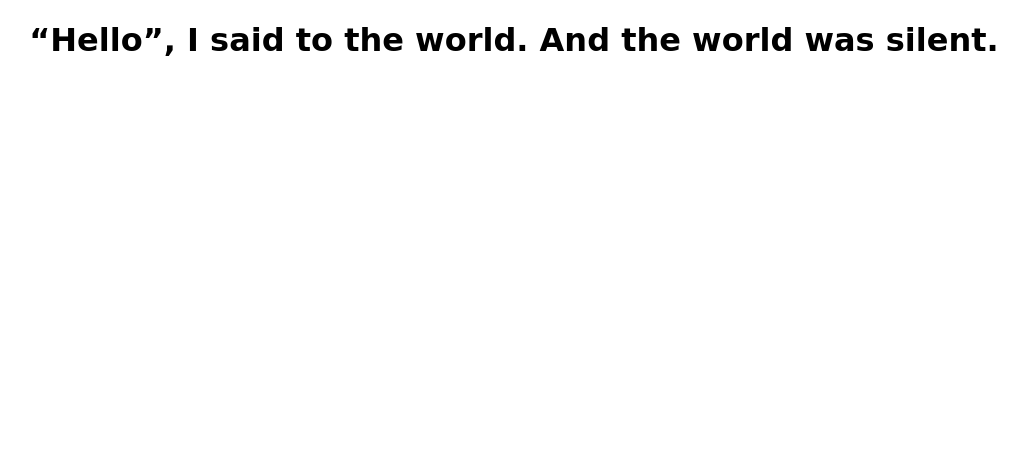
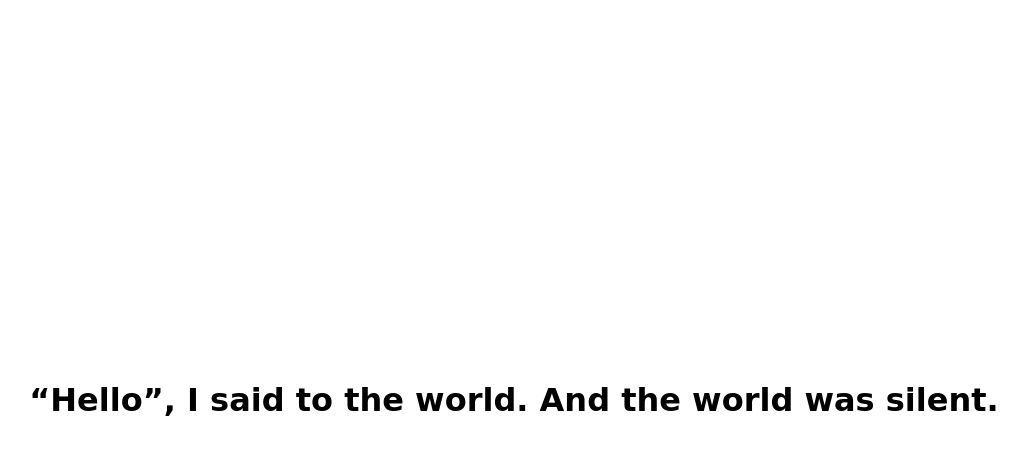
Before and after one commit to edenworky/edenworky.github.io, a plain HTML site: page index.html in a window 1280 px wide. Shown: the whole page, without its empty margins (126-1153 px from the left). Drawn offline with Linux system fonts and the light colour scheme; a web font is replaced by a local one.

Commit message:
Updated CSS to centrally align sentence

```diff
--- a/index.html
+++ b/index.html
@@ -4,8 +4,23 @@
 <title>Eden's Homepage</title>
 <link href="https://fonts.googleapis.com/css?family=Amatica+SC" rel="stylesheet">
 <style>
+html {
+    width: 100%;
+    height: 100%;
+}
+
+body {
+    width: 100%;
+    height: 100%;
+    margin: 0;
+    display: flex;
+    align-items: center;
+    justify-content: center;
+}
+
 h1 {
     font-family: 'Amatica SC', cursive;
+    text-align: center;
 }
 </style>
 <script>
@@ -19,6 +34,6 @@ h1 {
 </script>
 </head>
 <body>
-<h1 style="text-align: center">“Hello”, I said to the world. And the world was silent.</h1>
+<h1>“Hello”, I said to the world. And the world was silent.</h1>
 </body>
 </html>
```
